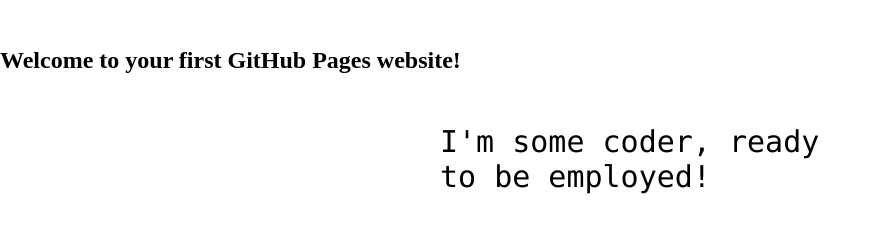
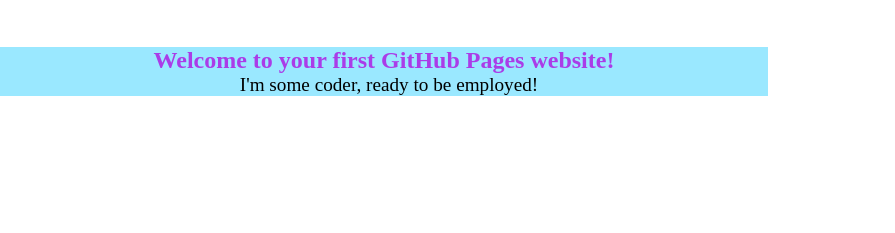
Before and after one commit to JayKayV/hello-world, a plain HTML site: page index.html in a window 1280 px wide. Shown: the part 341-574 px from the top of the page, without its empty margins (0-895 px from the left). Drawn offline with Linux system fonts and the light colour scheme.

Commit message:
first-css-edit-git
no comment

```diff
--- a/styles.css
+++ b/styles.css
@@ -9,9 +9,20 @@
   margin: 50px auto;
 }
 
+div {
+  background-color: #9AE8FF;
+  width: 60%;
+}
+
+h2 {
+  color: #AA3CE8;
+}
+
+div, h2 {
+  text-align: center;
+}
+
 p {
-  display: block;
-  width: 400px;
-  margin: 50px auto;
-  font: 30px Monaco,"Courier New","DejaVu Sans Mono","Bitstream Vera Sans Mono",monospace;
+  text-indent: 10px;
+  font-size: 120%;
 }
```
